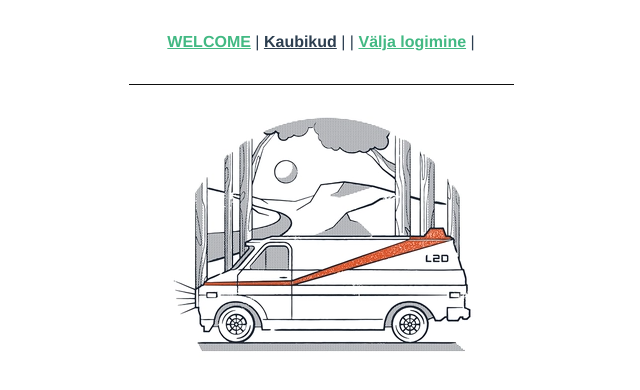
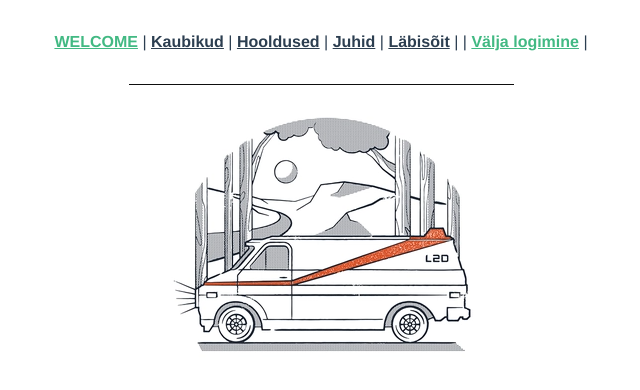
Before and after one commit to BPoder/vans_front, a Vue app: page / in a window 1280 px wide. Shown: the top 390 px of the page, without its empty margins (319-959 px from the left). Built offline with nearby package versions, Linux system fonts and the light colour scheme; sample sign-in values are in the browser's storage.

Commit message:
Login minimum viability, Directs user.
* Admin view WIP
    - Kaubikud populated. (no functionality

```diff
--- a/src/App.vue
+++ b/src/App.vue
@@ -6,7 +6,9 @@
         <template v-else>
             <template v-if="roleName === 'admin'">
                 <router-link to="/vans">Kaubikud</router-link> |
-
+                <router-link to="/maintenance">Hooldused</router-link> |
+                <router-link to="/drivers">Juhid</router-link> |
+                <router-link to="/mileage">Läbisõit</router-link> |
             </template>
 
             <template v-else>
--- a/src/router/index.js
+++ b/src/router/index.js
@@ -5,6 +5,9 @@ import UserView from "@/views/UserView.vue";
 import VansView from "@/views/VansView.vue";
 import UserMessageView from "@/views/UserMessageView.vue";
 import ErrorView from "@/views/ErrorView.vue";
+import MaintenanceView from "@/views/MaintenanceView.vue";
+import DriversView from "@/views/DriversView.vue";
+import MileageView from "@/views/MileageView.vue";
 
 const routes = [
   {
@@ -37,6 +40,21 @@ const routes = [
     name: 'errorRoute',
     component: ErrorView
   },
+  {
+    path: '/maintenance',
+    name: 'maintenanceRoute',
+    component: MaintenanceView
+  },
+  {
+    path: '/drivers',
+    name: 'driverRoute',
+    component: DriversView
+  },
+  {
+    path: '/mileage',
+    name: 'mileageRoute',
+    component: MileageView
+  },
 ]
 
 const router = createRouter({
--- /dev/null
+++ b/src/views/DriversView.vue
@@ -0,0 +1,15 @@
+<template>
+    <div class="=home">
+        <img src="../assets/team.png">
+    </div>
+</template>
+
+<script>
+export default {
+    name: "DriversView"
+}
+</script>
+
+<style scoped>
+
+</style>
--- a/src/views/HomeView.vue
+++ b/src/views/HomeView.vue
@@ -5,8 +5,6 @@
 </template>
 
 <script>
-// @ is an alias to /src
-
 export default {
   name: 'HomeView',
   components: {
--- /dev/null
+++ b/src/views/MaintenanceView.vue
@@ -0,0 +1,15 @@
+<template>
+  <div class="home">
+    <img src="../assets/teambuild.jpg">
+  </div>
+</template>
+
+<script>
+export default {
+    name: "MaintenanceView"
+}
+</script>
+
+<style scoped>
+
+</style>
--- /dev/null
+++ b/src/views/MileageView.vue
@@ -0,0 +1,11 @@
+<template>
+    <h1>Läbisõit</h1>
+</template>
+
+<script>
+export default {
+    name: "MileageView",
+    components: {
+    }
+}
+</script>
```
Also changed, not shown: src/assets/team.png (added), src/assets/teambuild.jpg (added).
